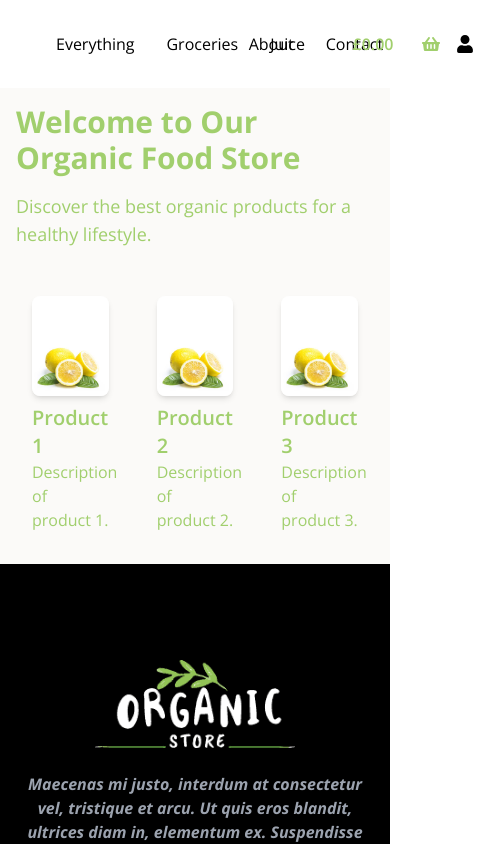
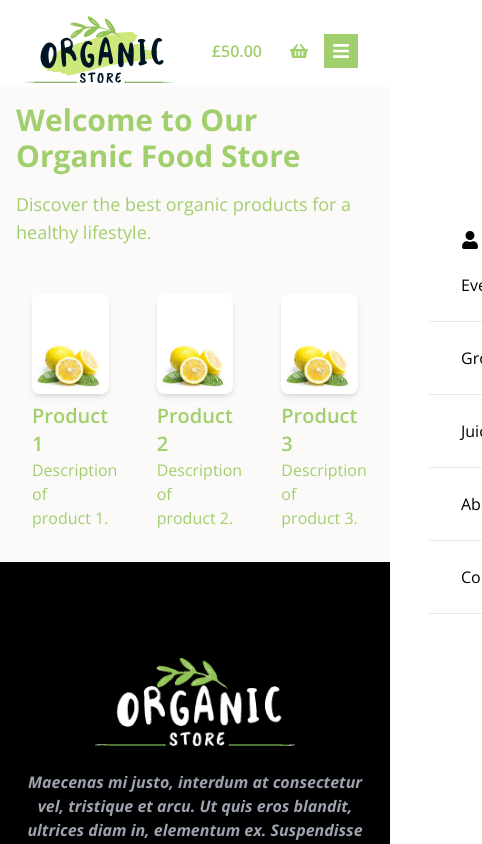
Before and after one commit to samdahboss/OrganicFoodSite, a React (Vite) app: page / in a window 390 px wide. Shown: the top 844 px of the page, 482 px wide, since content can reach past the window. Built offline with nearby package versions, Linux system fonts and the light colour scheme.

Commit message:
Refactor Navbar component to add mobile navigation functionality

```diff
--- a/src/App.jsx
+++ b/src/App.jsx
@@ -7,7 +7,7 @@ function App() {
   return (
     <div className="relative">
     <Navbar />
-    <main className=" flex flex-col w-full bg-[#FBFAF8]">
+    <main className="pt-[86px] flex flex-col w-full bg-[#FBFAF8]">
       <Outlet/>
     </main>
       <Footer/>
--- a/src/components/Footer.jsx
+++ b/src/components/Footer.jsx
@@ -31,7 +31,7 @@ export default function Footer() {
         <div className="lg:w-1/2 flex flex-col gap-6">
           <img
             src="/organic-store-white-logo.png"
-            className="w-[200px] mx-auto md:mr-auto"
+            className="w-[200px] mx-auto lg:mx-0"
             alt="Logo"
           />
           <div className="flex mb-6 lg:mb-0">
--- /dev/null
+++ b/src/components/NavLinks.jsx
@@ -0,0 +1,28 @@
+import { Link } from "react-router-dom"
+import PropTypes from "prop-types"
+
+export default function NavLinks({linkArray, lgHidden}) {
+  return (
+    lgHidden?
+    <ul className="flex flex-col lg:hidden items-center justify-start">
+          {linkArray.map((link,index) => (
+            <li className="py-6 pl-8 w-full border-b hover:text-greenColor" key={index}>
+              <Link to={link.to}>{link.content}</Link>
+            </li>
+          ))}
+    </ul>
+    :
+    <ul className="lg:flex hidden items-center w-1/3 justify-start">
+          {linkArray.map((link,index) => (
+            <li className="p-4 hover:text-greenColor" key={index}>
+              <Link to={link.to}>{link.content}</Link>
+            </li>
+          ))}
+    </ul>
+  )
+}
+
+NavLinks.propTypes={
+    linkArray: PropTypes.arrayOf(PropTypes.string).isRequired,
+    lgHidden: PropTypes.bool.isRequired
+}
--- a/src/components/Navbar.jsx
+++ b/src/components/Navbar.jsx
@@ -1,5 +1,6 @@
-import { Link } from "react-router-dom";
-import { FaShoppingBasket, FaUser } from "react-icons/fa";
+import { FaShoppingBasket, FaUser, FaBars, FaTimes } from "react-icons/fa";
+import { useState } from "react";
+import NavLinks from "./NavLinks";
 
 export default function Navbar() {
   const navLinks = [
@@ -28,41 +29,73 @@ export default function Navbar() {
       },
     ],
   ];
+  const [mobileNavVisible, setMobileNavVisible] = useState(false);
+  const toggleMobileNav = () => {
+    setMobileNavVisible((prevMobileNavVisible) => !prevMobileNavVisible);
+  };
+
+  const [transitionComplete, setTransitionComplete] = useState(false);
+  const handleTransitionEnd = () => {
+    if(mobileNavVisible){
+      setTransitionComplete(true);
+    } else {
+      setTransitionComplete(false);
+    }
+  }
   return (
-    <div className="w-full flex py-4">
-      <div className="flex-1 flex gap-4 container px-6">
+    <div className="w-full flex flex-col pt-4 lg:py-4 fixed z-40 bg-white">
+      <div className="flex-1 w-full flex gap-4 px-6">
         <a href="#" className="h-full">
           <img src="/organic-store-nav-logo.svg" className="w-[150px]"></img>
         </a>
-        <ul className="flex items-center w-1/3 justify-start">
-          {navLinks[0].map((link,index) => (
-            <li className="p-4" key={index}>
-              <Link to={link.to}>{link.content}</Link>
-            </li>
-          ))}
-        </ul>
+        <NavLinks linkArray={navLinks[0]} />
         <div className="flex-1 flex justify-end items-center">
-          <ul className="flex items-center w-1/3 justify-start">
-            {navLinks[1].map((link,index) => (
-              <li className="p-4" key={index}>
-                <Link to={link.to}>{link.content}</Link>
-              </li>
-            ))}
-          </ul>
+          <NavLinks linkArray={navLinks[1]} />
           <div className="flex items-center gap-1">
             <div className="p-4">
               <h4 className="text-greenColor font-semibold text-[16px]">
                 <span>£</span>
-                0.00
+                50.00
               </h4>
             </div>
             <div className="p-2">
               <FaShoppingBasket size={18} className="text-greenColor" />
             </div>
           </div>
-          <div className="p-2">
-            <FaUser size={18} />
+          <div className="p-2 flex">
+            <button>
+              <FaUser size={18} className="hidden lg:block" />
+            </button>
+            <button
+              className="p-2 lg:hidden bg-greenColor text-white"
+              onClick={toggleMobileNav}
+            >
+              <FaBars size={18} />
+            </button>
           </div>
+        </div>
+      </div>
+      <div
+        className={`flex-col w-full h-[100vh] flex fixed justify-center top-0 right-0  transition-transform duration-300 ${
+          mobileNavVisible ? "translate-x-0" : "translate-x-full"
+        }`}
+        onTransitionEnd={handleTransitionEnd}
+      >
+        <div
+          className={`w-full h-full ml-auto flex absolute z-0 flex-col justify-center transition-transform ${
+            transitionComplete ? "bg-black opacity-70" : "bg-none opacity-0"
+          }`}
+        ></div>
+        <div className="w-[90%] h-full ml-auto flex bg-white opacity-100 flex-col z-40 justify-center">
+          <button
+            className="p-4 absolute top-4 right-4"
+            onClick={toggleMobileNav}
+          >
+            <FaTimes size={18} />
+          </button>
+          <FaUser size={18} className="ml-8" />
+          <NavLinks linkArray={navLinks[0]} lgHidden={true} />
+          <NavLinks linkArray={navLinks[1]} lgHidden={true} />
         </div>
       </div>
     </div>
```
